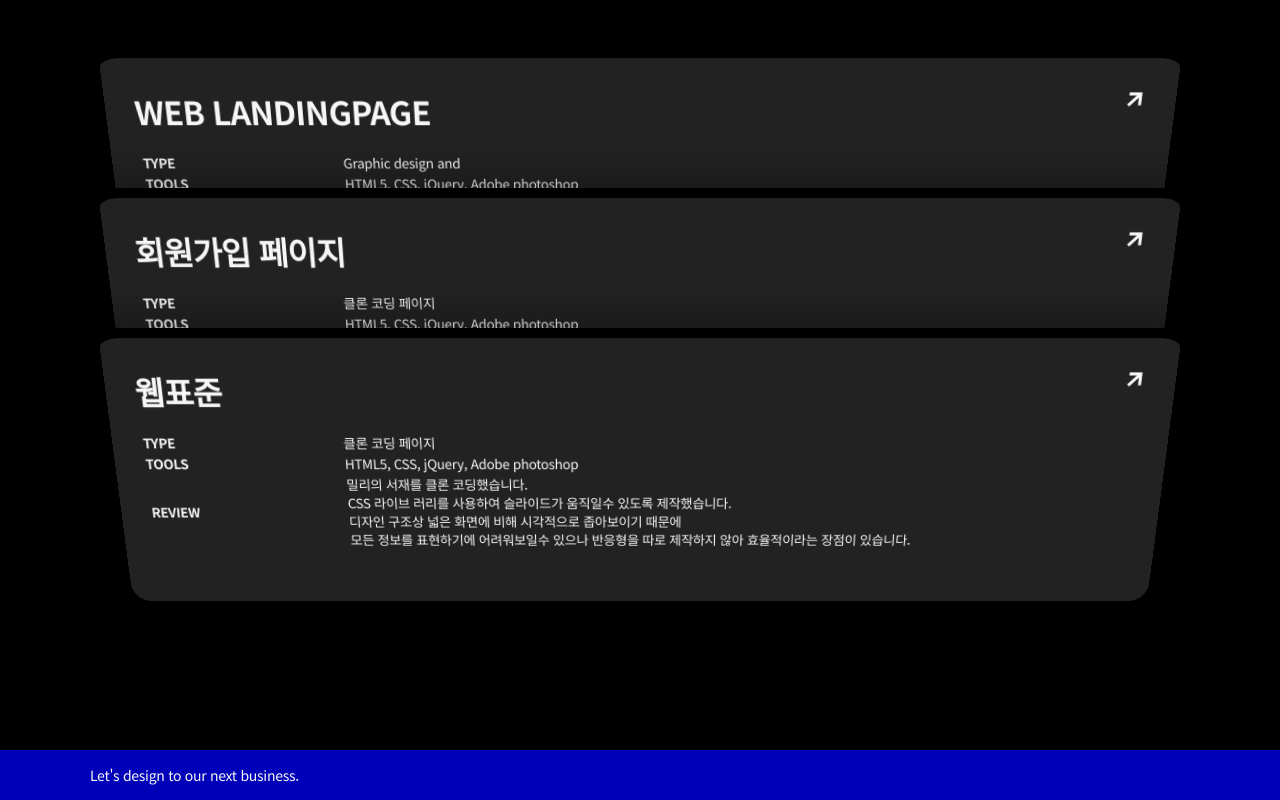
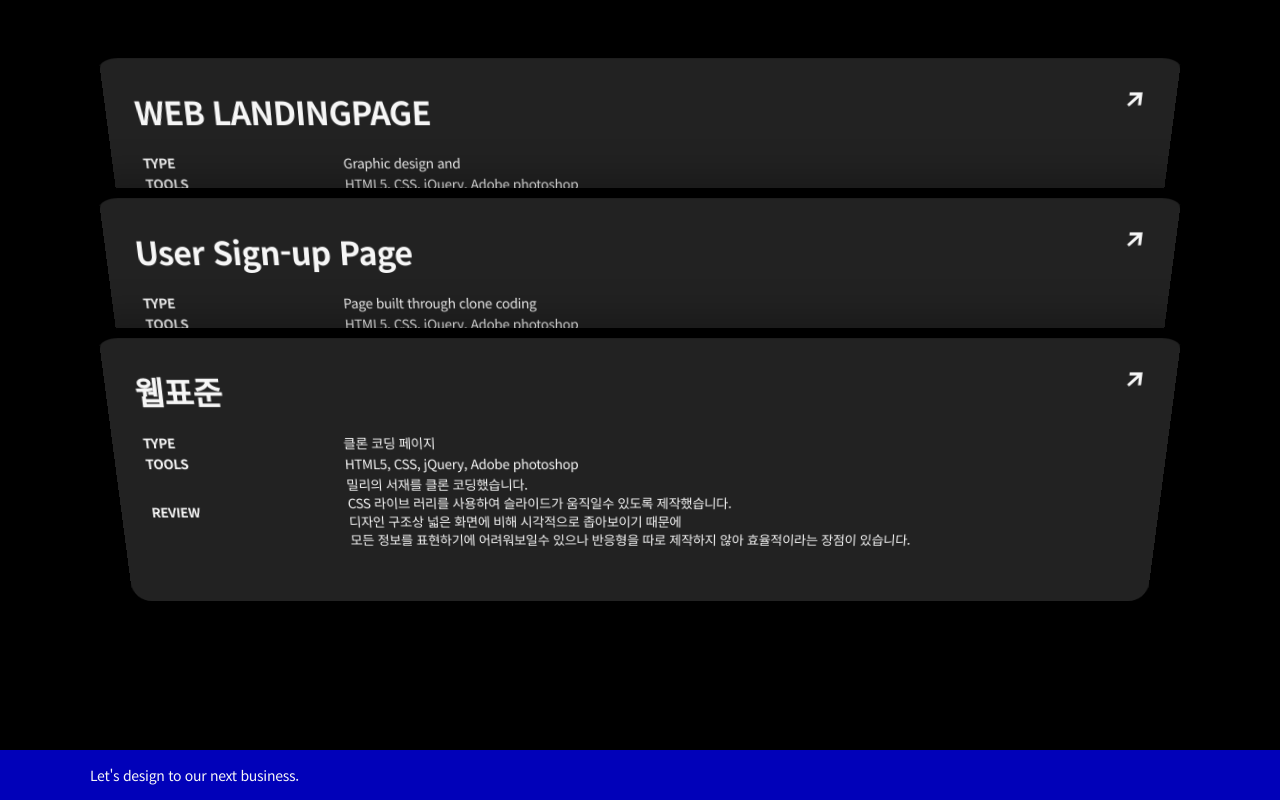
Before and after one commit to sophiekor/portfolio, a plain HTML site: page index.html in a window 1280 px wide. Shown: the part 2090-2890 px from the top of the page. Drawn offline with nearby package versions, Linux system fonts and the light colour scheme; a web font is replaced by a local one.

Commit message:
Add files via upload
Signed-off-by: sophiekor <166974997+sophiekor@users.noreply.github.com>

```diff
--- a/index.html
+++ b/index.html
@@ -194,7 +194,7 @@
                             <a href="https://kyeongmi-kimm.github.io/kiki/nanet/index.html" target="_blank">
                                 <div class="card_box">
                                     <div class="card_title">
-                                        <h1>회원가입 페이지</h1>
+                                        <h1>User Sign-up Page</h1>
                                         <span class="material-symbols-outlined">arrow_outward</span>
                                     </div>
                                     <div class="summary">
@@ -206,7 +206,7 @@
                                             <tbody>
                                                 <tr>
                                                     <th>TYPE</th>
-                                                    <td>클론 코딩 페이지</td>
+                                                    <td>Page built through clone coding</td>
                                                 </tr>
                                                 <tr>
                                                     <th>TOOLS</th>
```
